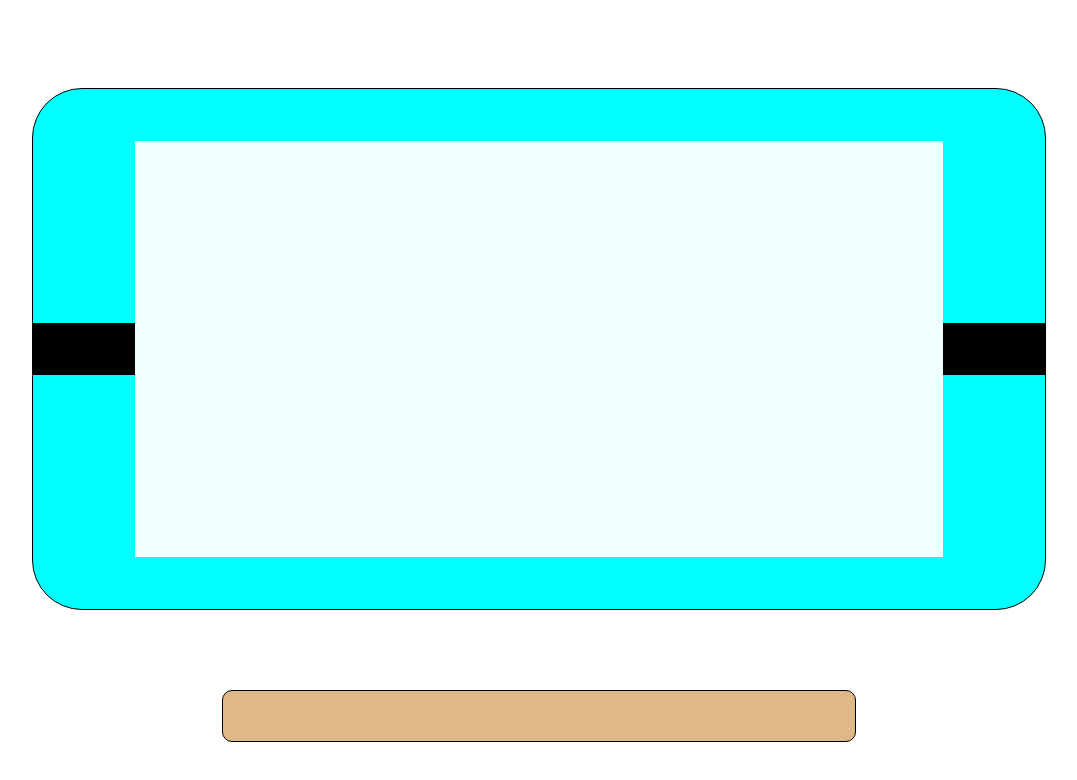
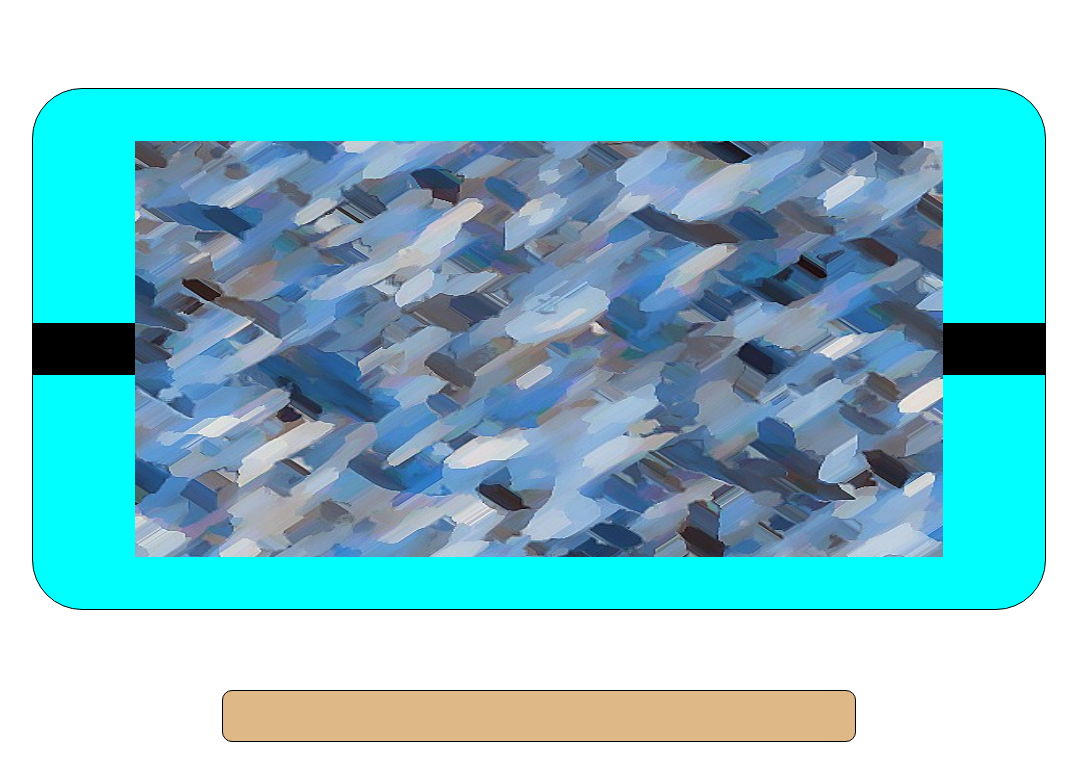
Before and after one commit to FabrizioRozzi/js-jq-carousel, a plain HTML site: page index.html in a window 1280 px wide. Shown: the whole page, without its empty margins (101-1178 px from the left). Drawn offline with Linux system fonts and the light colour scheme.

Commit message:
html finito

```diff
--- a/assets/css/style.css
+++ b/assets/css/style.css
@@ -21,7 +21,10 @@ body{
 
   background-color: azure;
 }
-.container-img img{
+img{
+  width: 100%;
+  height: 100%;
+
   display: none;
 }
 .container-icon{
--- a/index.html
+++ b/index.html
@@ -13,8 +13,8 @@
       <i class="fas fa-arrow-left"></i>
     </div>
     <div class="container-img ">
-      <img class="active" src="assets/img/1.jpg" alt="1">
-      <img src="assets/img/2.jpg" alt="2">
+      <img src="assets/img/1.jpg" alt="1">
+      <img class="active" src="assets/img/2.jpg" alt="2">
       <img src="assets/img/3.jpg" alt="3">
     </div>
     <div class="next">
```
